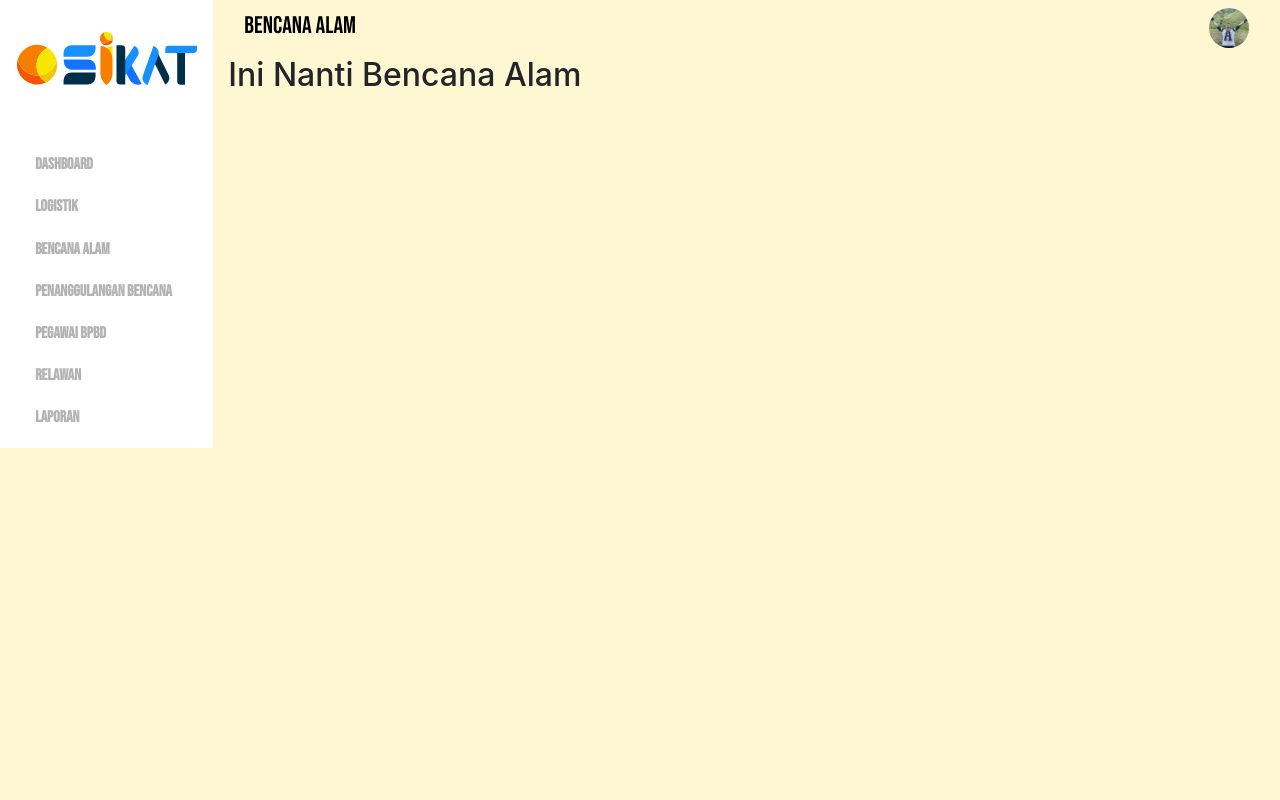
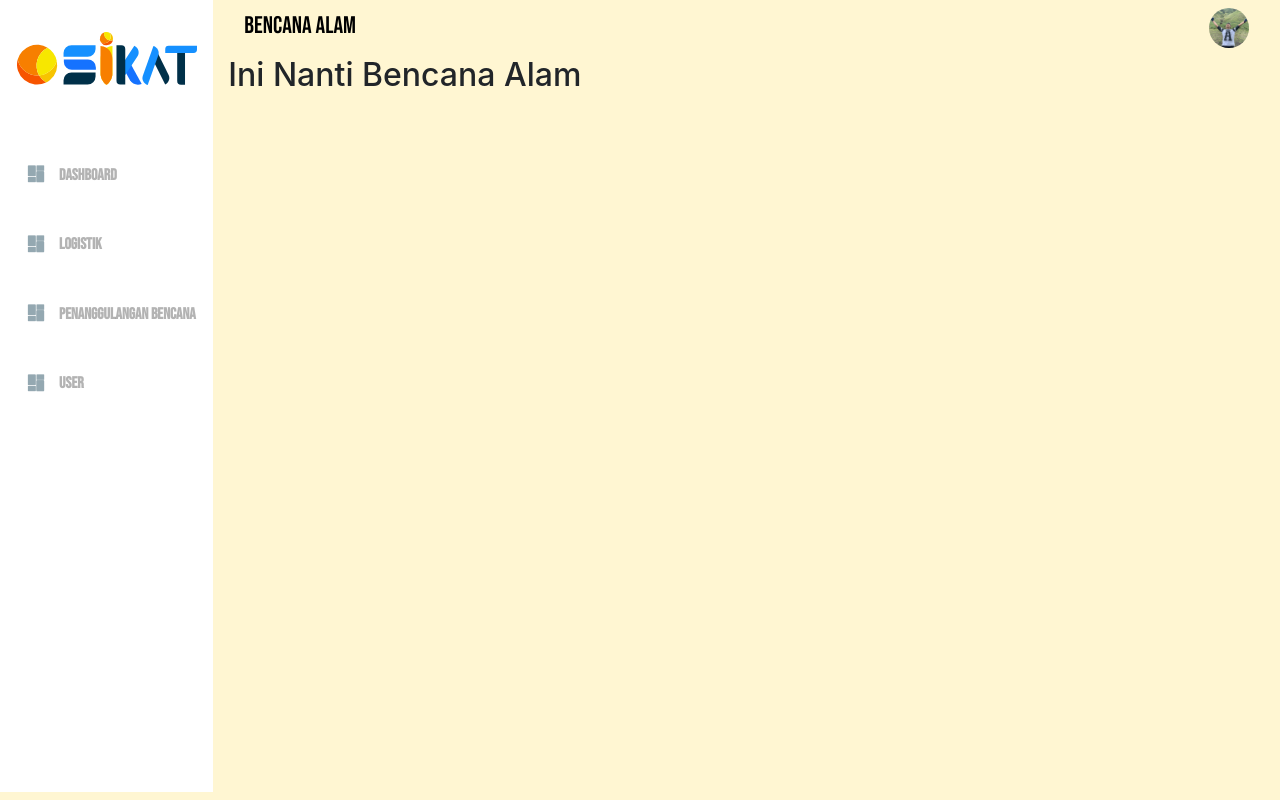
Before and after one commit to Elkaedah/sikat-design, a React (Create React App) app: page /Bencana in a window 1280 px wide. Built offline with nearby package versions, Linux system fonts and the light colour scheme.

Commit message:
adding sidebar and fixing
Cuma menambahkan aktifitas untuk merubah dll

```diff
--- a/src/component/sidebar.jsx
+++ b/src/component/sidebar.jsx
@@ -1,8 +1,26 @@
 import React from "react";
 import "./style/index.scss";
 import foto from "./img/Asset 8.svg";
+import Foto1 from "./img/Dashboard1.svg";
+import Foto2 from "./img/Dashboard.svg";
 import { BrowserRouter as Router, useRouteMatch, Link } from "react-router-dom";
 // import routes from "./js/routes.js";
+
+function LinkInto({ label, to, activeOnlyWhenExact }) {
+  let match = useRouteMatch({
+    path: to,
+    exact: activeOnlyWhenExact,
+  });
+  return (
+    <div className={match ? "aktif" : ""}>
+      {/* {match && <img src={Foto2} className="icon" />} */}
+      <img src={match ? Foto2 : Foto1} className="icon"></img>
+      <Link className={match ? "aktif" : ""} to={to}>
+        {label}
+      </Link>
+    </div>
+  );
+}
 
 export default class Sidebar extends React.Component {
   render() {
@@ -13,47 +31,24 @@ export default class Sidebar extends React.Component {
         </div>
         <ul className="select text-break">
           <li>
-            <Link to="/" >
-              Dashboard
-            </Link>
+            <LinkInto label="Dashboard" to="/" activeOnlyWhenExact={true} />
           </li>
           <li>
-            <Link to="/Logistik">
-              {/* <img className="icon" src={icon1} alt="icon"></img> */}
-              Logistik
-            </Link>
+            <LinkInto
+              label="Logistik"
+              to="/Logistik"
+              activeOnlyWhenExact={true}
+            />
           </li>
           <li>
-            <Link to="/Bencana">
-              {/* <img className="icon" src={icon1} alt="icon"></img> */}
-              Bencana Alam
-            </Link>
-          </li>
-
-          <li>
-            <Link to="/Penanggulangan">
-              {/* <img className="icon text" src={icon1} alt="icon"></img> */}
-              Penanggulangan Bencana
-            </Link>
+            <LinkInto
+              label="Penanggulangan Bencana"
+              to="/Penanggulangan"
+              activeOnlyWhenExact={true}
+            />
           </li>
           <li>
-            <Link to="/Pegawai">
-              {/* <img className="icon" src={icon1} alt="icon"></img> */}
-              Pegawai BPBD
-            </Link>
-          </li>
-          <li>
-            <Link to="/Relawan">
-              {" "}
-              {/* <img className="icon" src={icon1} alt="icon"></img> */}
-              Relawan
-            </Link>
-          </li>
-          <li>
-            <Link to="/Laporan">
-              {/* <img className="icon" src={icon1} alt="icon"></img> */}
-              Laporan
-            </Link>
+            <LinkInto label="User" to="/Pegawai" activeOnlyWhenExact={true} />
           </li>
         </ul>
       </div>
--- a/src/component/style/body/_sidebar.scss
+++ b/src/component/style/body/_sidebar.scss
@@ -3,6 +3,7 @@
     @include character-style($font-family1, medium, 16px, $blackColor);
     font-weight: bold;
     background: $whiteColor;
+    height: 95vh;
     margin-top: 0px;
     white-space: pre;
     white-space: pre-wrap;
@@ -24,7 +25,7 @@
         overflow-wrap: break-word;
         li {
             list-style: none;
-            margin: 9.9%;
+            margin-top: 15%;
         }
         .icon {
             @include default-size(18px, 12px);
```
